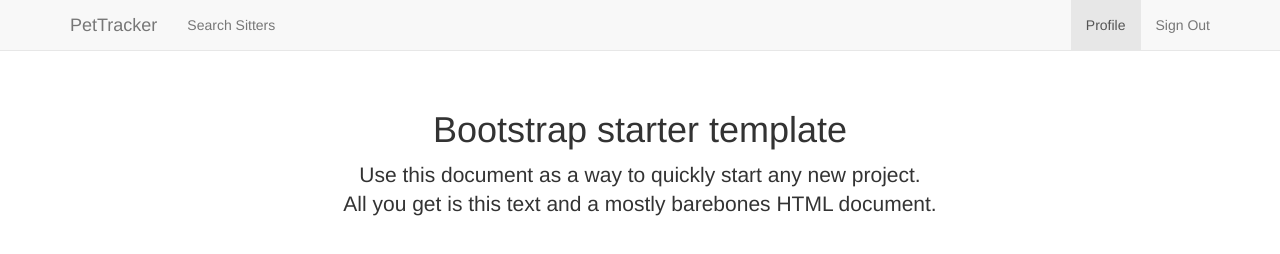
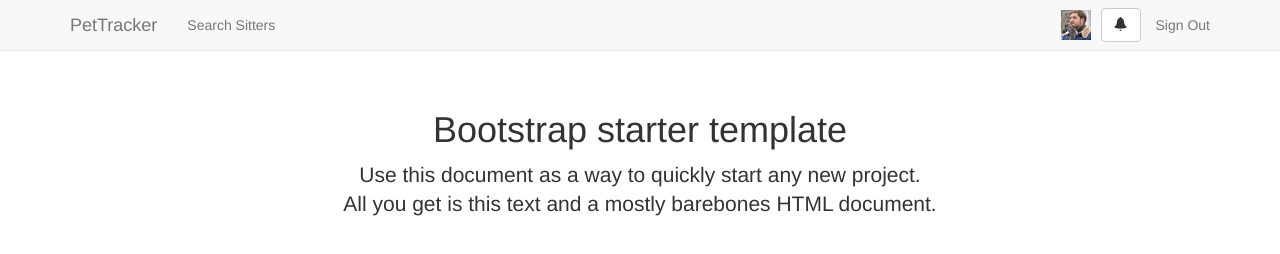
Before and after one commit to tweilu/pettracker-prototype, a plain HTML site: page index.html in a window 1280 px wide. Drawn offline with nearby package versions, Linux system fonts and the light colour scheme.

Commit message:
profile pic in header

```diff
--- a/css/styles.css
+++ b/css/styles.css
@@ -6,3 +6,11 @@ body {
   padding: 40px 15px;
   text-align: center;
 }
+
+.profile-link {
+	padding:10px!important;
+}
+
+.profile-pic {
+	width:30px;
+}
--- a/index.html
+++ b/index.html
@@ -42,7 +42,12 @@
             <li><a href="#">Search Sitters</a></li>
           </ul>
           <ul class="nav navbar-nav navbar-right">
-            <li class="active"><a href="#">Profile</a></li>
+            <li><a class="profile-link" href="#"><img class="profile-pic" src="profile.jpg"></a></li>
+            <li>
+              <button type="button" class="btn btn-default navbar-btn">
+                <span class="glyphicon glyphicon-bell"></span>
+              </button>
+            </li>
             <li><a href="#">Sign Out</a></li>
           </ul>
         </div><!--/.nav-collapse -->
```
Also changed, not shown: profile.jpg (added).
